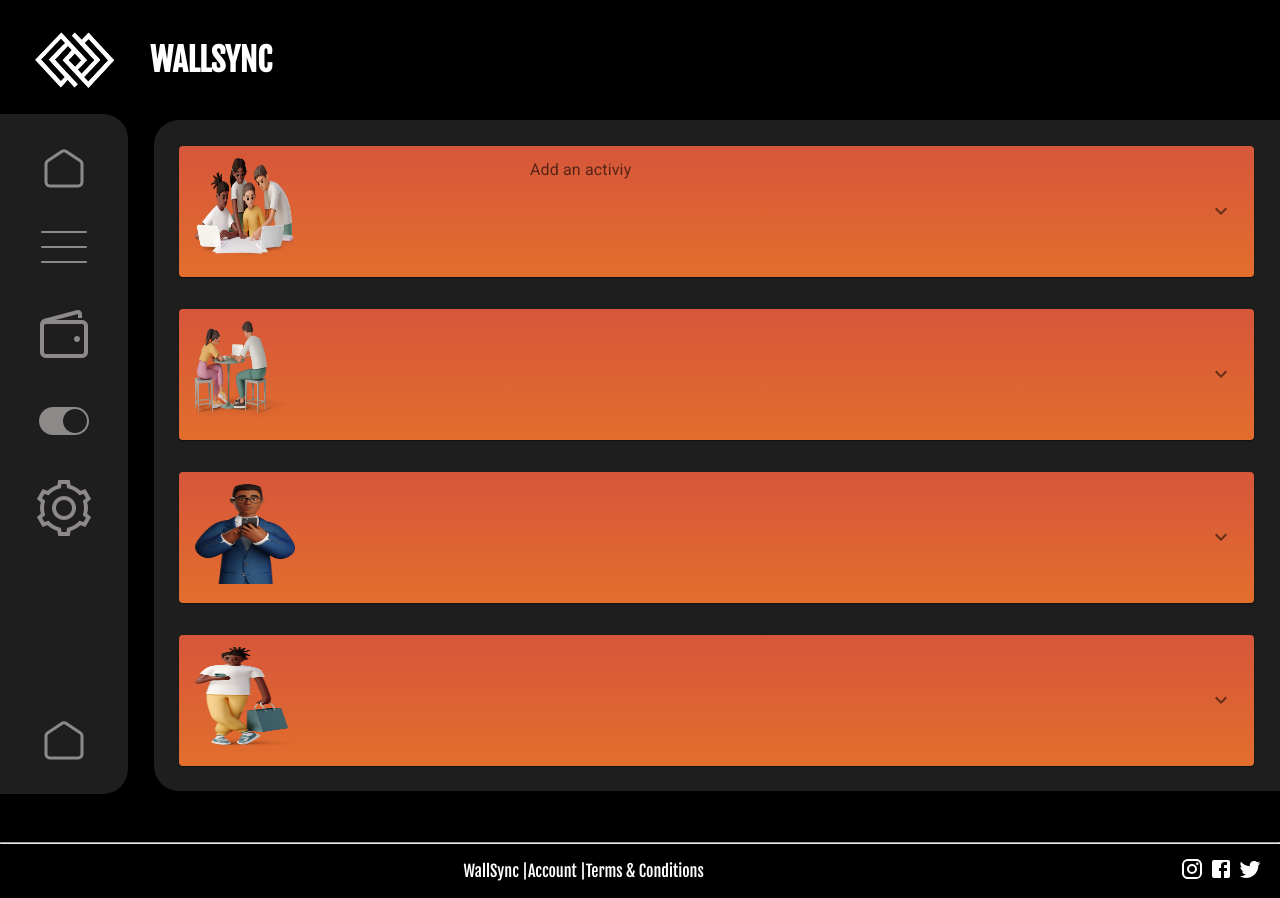
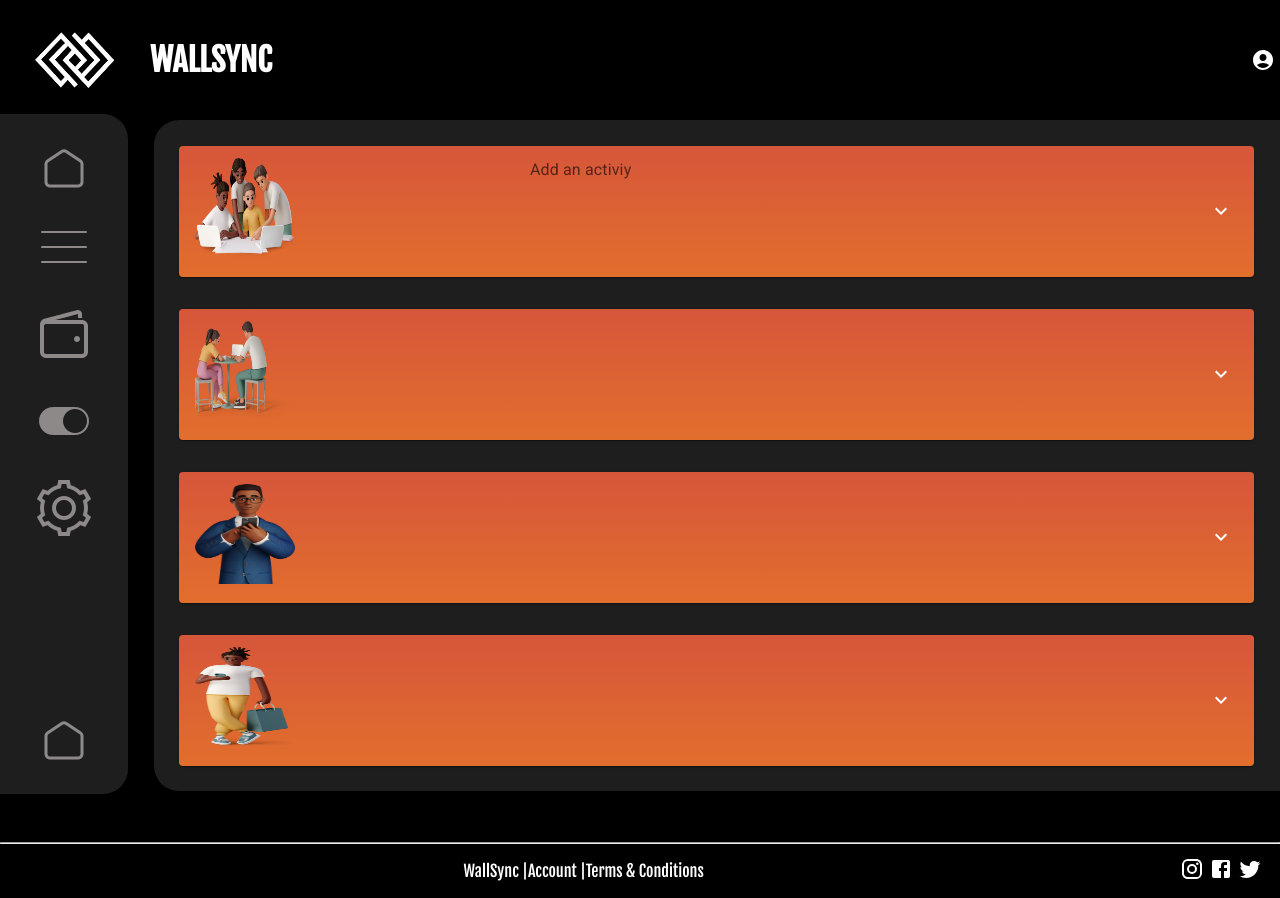
Before and after one commit to pesto-students/wallsync-frontend-team1-harsh, a React (Create React App) app in the folder client/: page / in a window 1280 px wide. Built offline with nearby package versions, Linux system fonts and the light colour scheme.

Commit message:
Home Page 2

```diff
--- a/client/src/components/panel/Panel.js
+++ b/client/src/components/panel/Panel.js
@@ -14,7 +14,7 @@ const Panel = ({ panelName,panelClass, panelLogo, panelData }) => {
 	};
 	return (
 		<div className='abc'>
-			<Accordion
+			<Accordion sx={{borderRadius:"25px"}}
 				expanded={expanded === "panel1"}
 				onChange={handleChange("panel1")}
 			>
--- a/client/src/components/panel/panel.css
+++ b/client/src/components/panel/panel.css
@@ -5,5 +5,5 @@
 .MuiAccordion-root{
     background: rgb(226,110,45);
     background: linear-gradient(0deg, rgba(226,110,45,1) 0%, rgba(214,86,58,1) 100%);
-    border-radius: 25px
+    border-radius: 25px;
 }
--- a/client/src/pages/home/Home.js
+++ b/client/src/pages/home/Home.js
@@ -8,10 +8,12 @@ import pic2 from "../../assets/expenseManager.png";
 import pic3 from "../../assets/repayments.png";
 import pic4 from "../../assets/stockCheck.png";
 import Nav from "../../components/nav/Nav";
+import AccountCircleIcon from '@mui/icons-material/AccountCircle';
 const Home = () => {
 	return (
 		<div>
-			<Header />
+
+			<Header className="landingButtons" children={<AccountCircleIcon/>}/>
 			<div className="homeBody">
 				<div className="navigation">
 					<Nav />
--- a/client/src/pages/home/home.css
+++ b/client/src/pages/home/home.css
@@ -14,7 +14,9 @@
     justify-content:space-between;
     /* margin: auto 2%; */
 }
-
+.MuiSvgIcon-root{
+    color: white;
+}
 .homeFooter{
     margin-top: 4%;
 }
--- a/client/src/pages/login/login.css
+++ b/client/src/pages/login/login.css
@@ -37,9 +37,6 @@
     width: 20px;
     height: 20px;
 }
-/* .signupButton{
-
-} */
 .loginform span{
     display: flex;
     justify-content: center;
```
